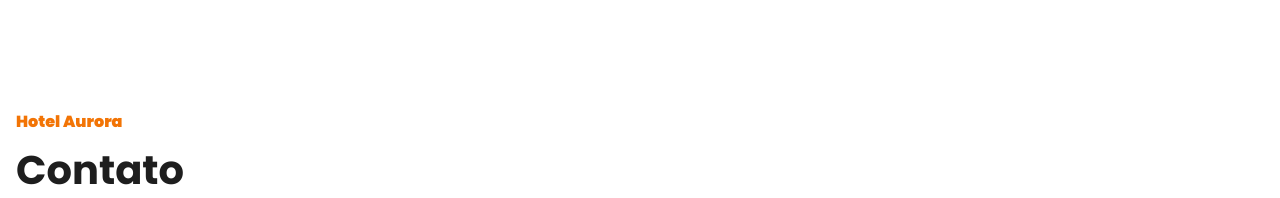
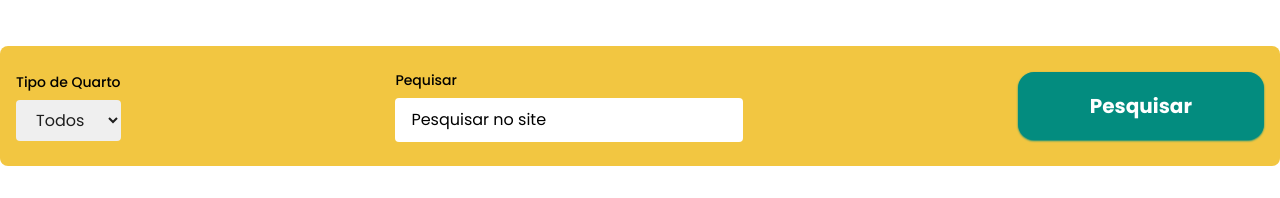
Before and after one commit to diegovilhalva/hotel-management-app, a Next.js app: page / in a window 1280 px wide. Shown: the part 602-800 px from the top of the page. Built offline with nearby package versions, Linux system fonts and the light colour scheme; no server answers.

Commit message:
create page search component

```diff
--- a/src/app/(web)/page.tsx
+++ b/src/app/(web)/page.tsx
@@ -1,12 +1,14 @@
 
 
 import HeroSection from '@/components/HeroSection/HeroSection'
+import PageSearch from '@/components/PageSearch/PageSearch'
 import React from 'react'
 
 const Home = () => {
   return (
    <>
    <HeroSection/>
+   <PageSearch/>
    </>
   )
 }
--- /dev/null
+++ b/src/components/PageSearch/PageSearch.tsx
@@ -0,0 +1,16 @@
+'use client'
+
+import { useState } from "react"
+import Search from "../Search/Search"
+
+const PageSearch = () => {
+    const [roomTypeFilter,setRoomTypeFilter] = useState('')
+    const [searchQuery,setSearchQuery] = useState('')
+
+  return (
+    <Search roomTypeFilter={roomTypeFilter} searchQuery={searchQuery}
+    setRoomTypeFilter={setRoomTypeFilter} setSearchQuery={setSearchQuery}/>
+  )
+}
+
+export default PageSearch
--- /dev/null
+++ b/src/components/Search/Search.tsx
@@ -0,0 +1,63 @@
+'use client'
+import { useRouter } from "next/navigation"
+import { ChangeEvent, FC } from "react"
+
+type Props = {
+    roomTypeFilter:string
+    searchQuery:string,
+    setRoomTypeFilter:(value:string) => void
+    setSearchQuery:(value: string) => void
+}
+
+
+const Search: FC<Props> = ({roomTypeFilter,searchQuery,setRoomTypeFilter,setSearchQuery}) => {
+    const router = useRouter()
+    const handleRoomTypeChange = (event:ChangeEvent<HTMLSelectElement>) => {
+        setRoomTypeFilter(event.target.value)
+    }
+    const handleSearchQueryChange = (event:ChangeEvent<HTMLInputElement>) => {
+        setSearchQuery(event.target.value)
+    }
+
+    const handleFilterClick = () => {
+        router.push(`/rooms/?roomType=${roomTypeFilter}&searchQuery=${searchQuery}`)
+    }
+
+  return (
+    <section className="bg-tertiary-light px-4 py-6 rounded-lg">
+        <div className="container mx-auto flex gap-4 flex-wrap justify-between items-center">
+            <div className="w-full md:w-1/3 lg:w-auto mb-4 md:mb-0">
+                <label className="block text-sm font-medium mb-2 text-black">
+                    Tipo de Quarto
+                </label>
+                <div className="relative ">
+                    <select
+                    value={roomTypeFilter} onChange={handleRoomTypeChange}
+                    className="w-full px-4 py-2 capitalize rounded leading-tight dark:bg-black focus:outline-none">
+                        <option value="All">Todos</option>
+                        <option value="Basic">Básico</option>
+                        <option value="Suite">Suite</option>
+                        <option value="Luxury">Luxo</option>
+                    </select>
+                </div>
+            </div>
+            <div className="w-full md:w-1/3 lg:w-auto mb-4 md:mb-0 ">
+                <label className="block text-sm font-medium mb-2 text-black">
+                    Pequisar
+                </label>
+                <input type="search" id="search" placeholder="Pesquisar no site"
+                className="w-full px-4 py-3 rounded leading-tight dark:bg-black focus:outline-none placeholder:text-black dark:placeholder:text-white"
+                value={searchQuery} onChange={handleSearchQueryChange}
+                />
+            </div>
+            <button className="btn-primary" type="button"
+            onClick={handleFilterClick}
+            >
+                Pesquisar
+            </button>
+        </div>
+    </section>
+  )
+}
+
+export default Search
```
